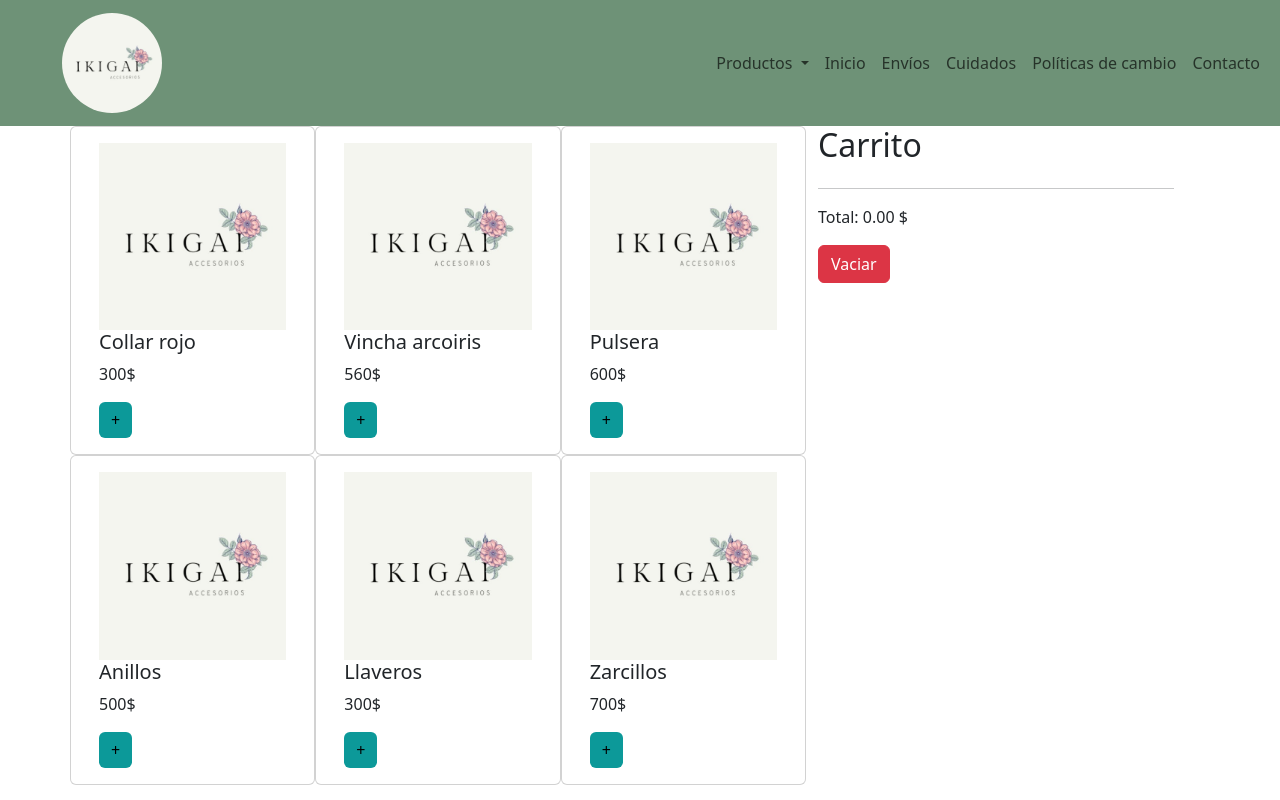
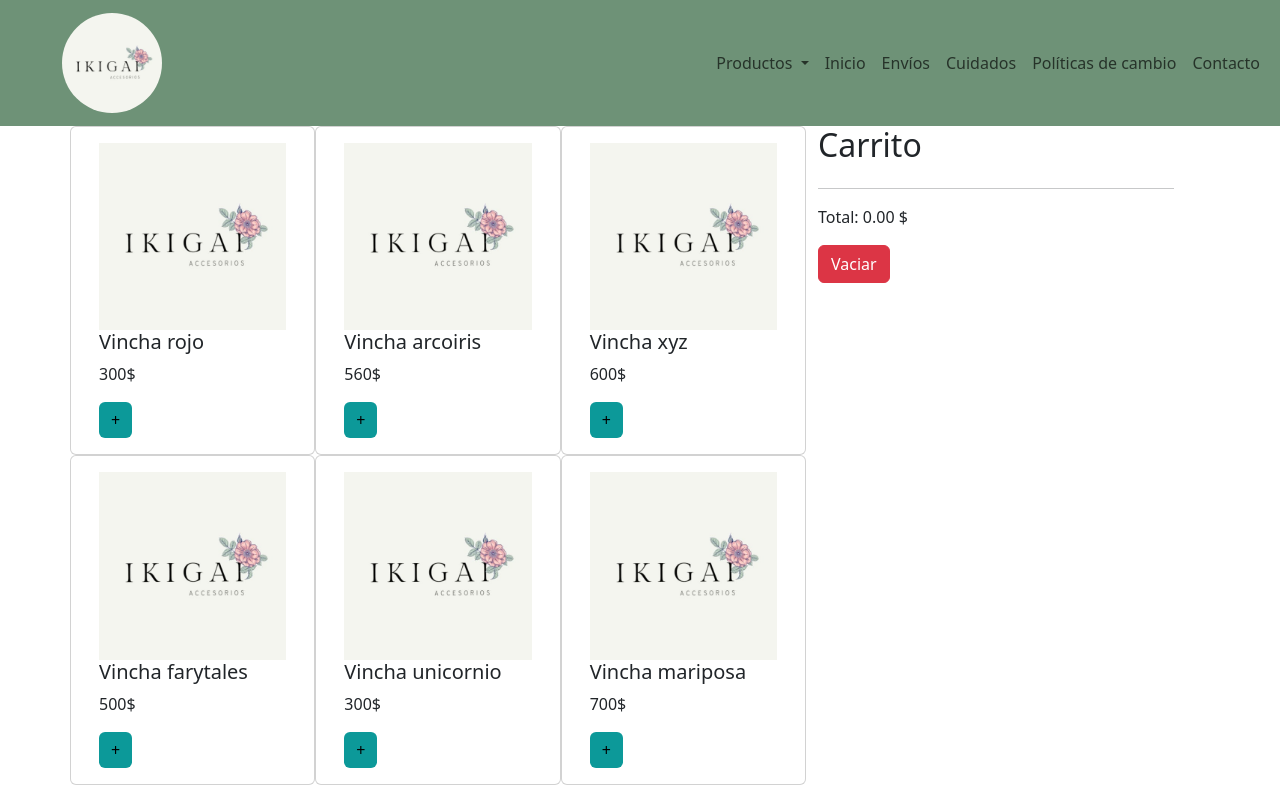
Before and after one commit to Amvillarroel/Proyecto-Ray-y-Yexi, a plain HTML site: page index.html in a window 1280 px wide. Drawn offline with nearby package versions, Linux system fonts and the light colour scheme.

Commit message:
'actualización 20/05/2023'

```diff
--- a/index.html
+++ b/index.html
@@ -35,7 +35,7 @@
                     </a>
                     <ul class="dropdown-menu" aria-labelledby="navbarDropdown">
 
-                      <li><a class="dropdown-item" href="#">Collares</a></li>
+                      <li><a class="dropdown-item" onclick="collares()" href="#">Collares</a></li>
                       <li><hr class="dropdown-divider"></li>
                       <li><a class="dropdown-item" href="#">Llaveros</a></li>
                       <li><hr class="dropdown-divider"></li>
--- a/index.js
+++ b/index.js
@@ -7,39 +7,45 @@
             const baseDeDatos = [
                 {
                     id: 1,
-                    nombre: 'Collar rojo',
+                    nombre: 'Vincha rojo',
                     precio: 300,
-                    imagen: 'images/logo.jpeg'
+                    imagen: 'images/logo.jpeg',
+                    categoria: 'vincha'
                 },
                 {
                     id: 2,
                     nombre: 'Vincha arcoiris',
                     precio: 560,
-                    imagen: 'images/logo.jpeg'
+                    imagen: 'images/logo.jpeg',
+                    categoria: 'vincha'
                 },
                 {
                     id: 3,
-                    nombre: 'Pulsera',
+                    nombre: 'Vincha xyz',
                     precio: 600,
-                    imagen: 'images/logo.jpeg'
+                    imagen: 'images/logo.jpeg',
+                    categoria: 'vincha'
                 },
                 {
                     id: 4,
-                    nombre: 'Anillos',
+                    nombre: 'Vincha farytales',
                     precio: 500,
-                    imagen: 'images/logo.jpeg'
+                    imagen: 'images/logo.jpeg',
+                    categoria: 'vincha'
                 },
                 {
                     id: 5,
-                    nombre: 'Llaveros',
+                    nombre: 'Vincha unicornio',
                     precio: 300,
-                    imagen: 'images/logo.jpeg'
+                    imagen: 'images/logo.jpeg',
+                    categoria: 'vincha'
                 },
                 {
                     id: 6,
-                    nombre: 'Zarcillos',
+                    nombre: 'Vincha mariposa',
                     precio: 700,
-                    imagen: 'images/logo.jpeg'
+                    imagen: 'images/logo.jpeg',
+                    categoria: 'vincha'
                 }
 
             ];
@@ -61,7 +67,8 @@
                 baseDeDatos.forEach((info) => {
                     // Estructura
                     const miNodo = document.createElement('div');
-                    miNodo.classList.add('card', 'col-sm-4');
+                    miNodo.classList.add('card', 'col-sm-4', `${info.categoria}`);
+
                     // Body
                     const miNodoCardBody = document.createElement('div');
                     miNodoCardBody.classList.add('card-body');
@@ -209,3 +216,9 @@
             renderizarProductos();
             renderizarCarrito();
         });
+
+        //Funciones para manejar los displays de las categorias de los productos
+        function collares() {
+            let vinchas = document.querySelector(".vincha")
+            vinchas.style.display="none";
+        }
```
Also changed, not shown: images/Collar-fairy_moon.jpeg (added), images/Collar-love-lila.jpeg (added), images/Collar-pearl.jpeg (added), images/Collar-teddy.jpeg (added), images/Llavero-amor.jpeg (added), images/Llavero-happy.jpeg (added), images/Llavero-love.jpeg (added), images/Llavero-peace.jpeg (added), images/Pulsera-amor.jpeg (added), images/Pulsera-love-black-golden.jpeg (added), images/WhatsApp Image 2023-05-18 at 22.16.40.jpeg (added), images/WhatsApp Image 2023-05-18 at 22.16.41.jpeg (added), style.css (line endings or trailing spaces).
